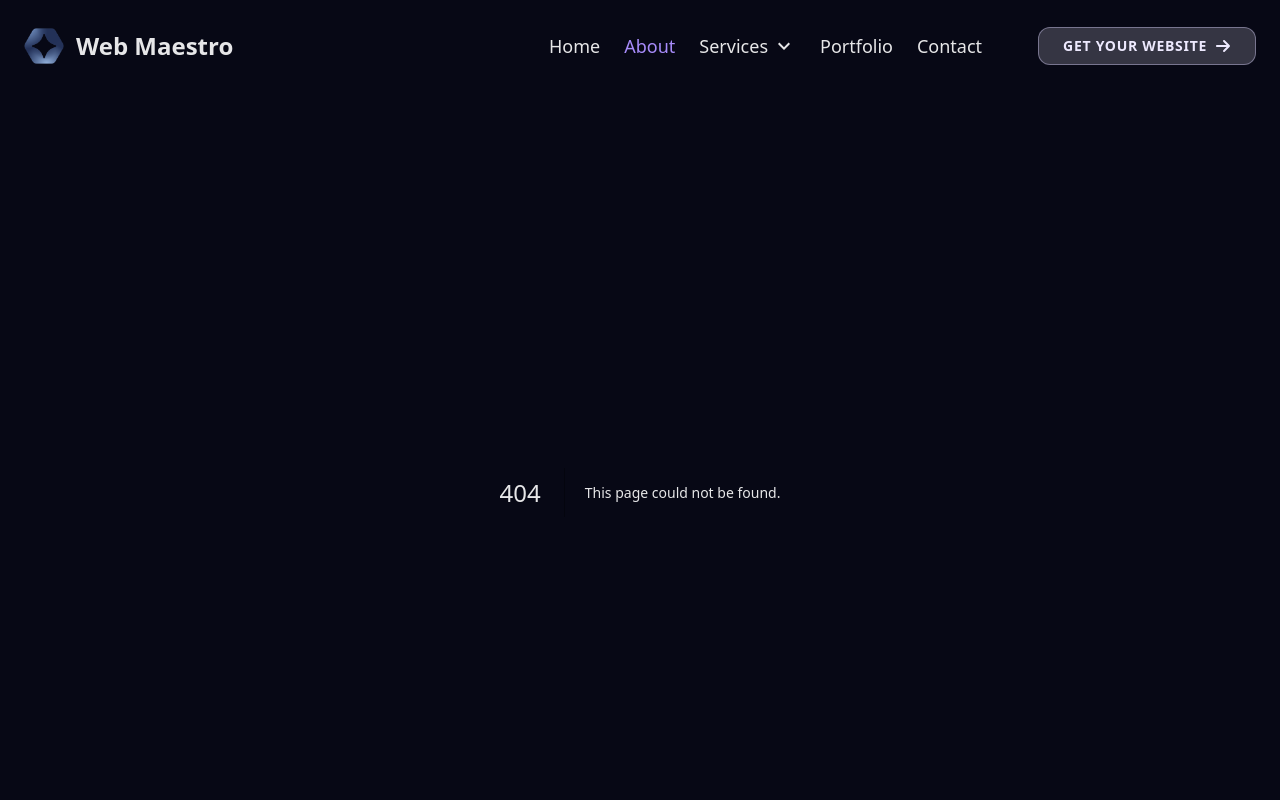
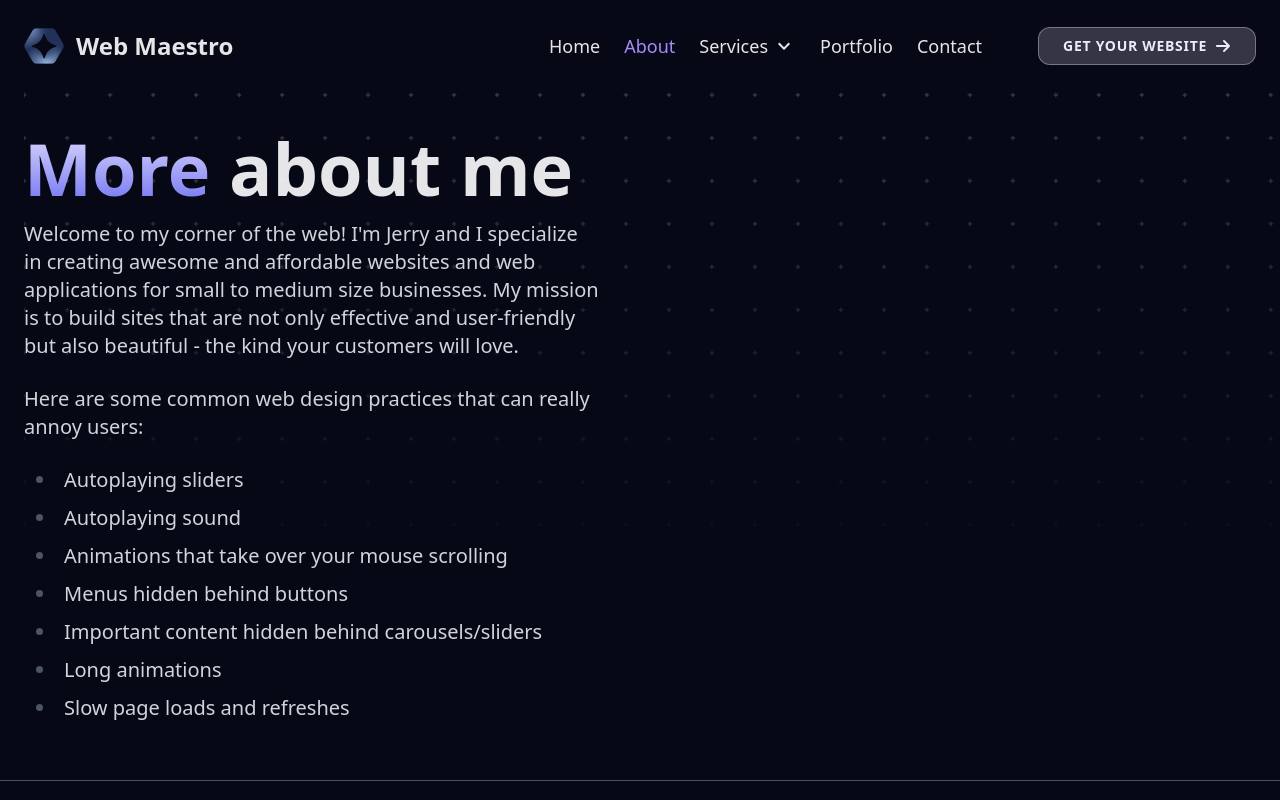
Before and after one commit to JerryDoran/my-business-site, a Next.js app: page /about in a window 1280 px wide. Before the commit this address had no page. Shown: the top 800 px of the page. Built offline with nearby package versions, Linux system fonts and the light colour scheme.

Commit message:
added client testimonial and about page

```diff
--- /dev/null
+++ b/app/about/page.tsx
@@ -0,0 +1,35 @@
+import Bounded from "@/components/bounded";
+import StarGrid from "@/components/star-grid";
+
+export default function AboutPage() {
+  return (
+    <Bounded className="relative">
+      <StarGrid />
+      <h1 className="text-balance text-4xl font-semibold sm:text-7xl">
+        <span className="heading-gradient">More</span> about me
+      </h1>
+
+      <div className="prose prose-invert mt-4 max-w-xl md:text-xl">
+        <p className="mb-6">
+          Welcome to my corner of the web! I&apos;m Jerry and I specialize in
+          creating awesome and affordable websites and web applications for
+          small to medium size businesses. My mission is to build sites that are
+          not only effective and user-friendly but also beautiful - the kind
+          your customers will love.
+        </p>
+        <p>
+          Here are some common web design practices that can really annoy users:
+        </p>
+        <ul>
+          <li>Autoplaying sliders</li>
+          <li>Autoplaying sound</li>
+          <li>Animations that take over your mouse scrolling</li>
+          <li>Menus hidden behind buttons</li>
+          <li>Important content hidden behind carousels/sliders</li>
+          <li>Long animations</li>
+          <li>Slow page loads and refreshes</li>
+        </ul>
+      </div>
+    </Bounded>
+  );
+}
--- a/data/siteData.ts
+++ b/data/siteData.ts
@@ -315,13 +315,13 @@ export const faqs = [
 
 export const testimonials = [
   {
-    name: "John Doe",
-    company: "Acme Inc.",
+    name: "Thomas Ellsmore",
+    company: "Tommy Stumps LLC",
     testimonial:
-      "Lorem ipsum dolor sit amet, consectetur adipiscing elit. Nam a velit fermentum, ultrices ligula sed, tincidunt est. Nullam vulputate sollicitudin nulla non pulvinar. In eget imperdiet magna.",
+      "The website is amazing and I'm especially impressed with how great it looks on my phone! The image gallery page is perfect and exactly the way I envisioned. Thank you so much for all you've done - I couldn't be happier with the result!",
   },
   {
-    name: "Jane Doe",
+    name: "John Doe",
     company: "Microsoft",
     testimonial:
       "Lorem ipsum dolor sit amet, consectetur adipiscing elit. Nam a velit fermentum, ultrices ligula sed, tincidunt est. Nullam vulputate sollicitudin nulla non pulvinar. In eget imperdiet magna.",
```
